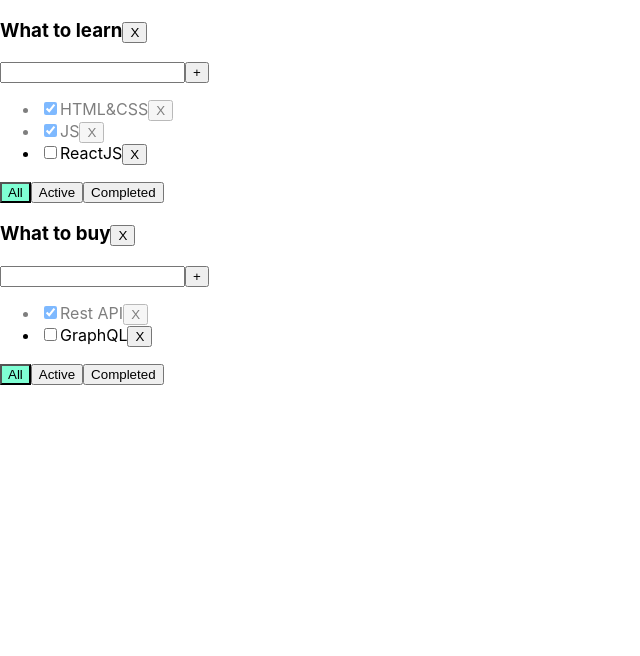
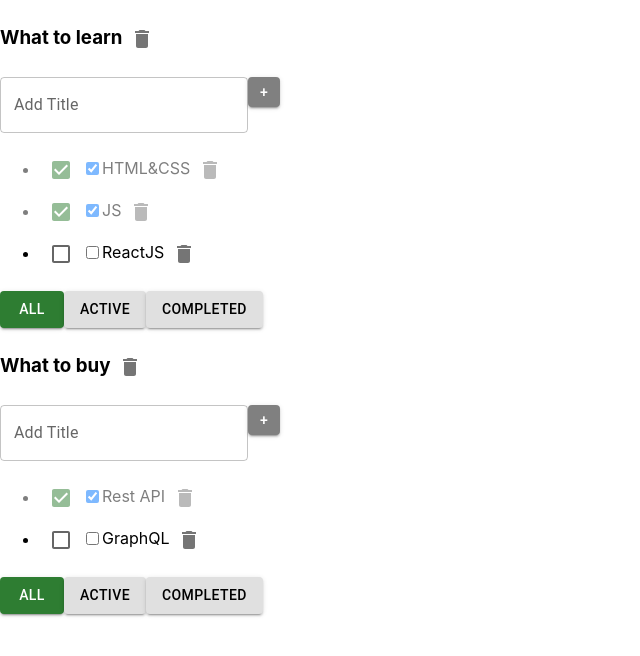
Before and after one commit to kirillApatski/todoList, a React (Create React App) app: page / in a window 1280 px wide. Shown: the top 656 px of the page, without its empty margins (0-640 px from the left). Built offline with nearby package versions, Linux system fonts and the light colour scheme.

Commit message:
added Material UI and refactoring Checkbox / input

```diff
--- a/src/App.tsx
+++ b/src/App.tsx
@@ -43,9 +43,6 @@
         tasks[todolistId] = todolistTasks.filter(task => task.id !== id)
         setTasks({...tasks})
     }
-    const changeFilter = (value: FilteredType, todolistId: string) => {
-        setTodolists(todolists.map(todo => todo.id === todolistId ? {...todo, filter: value} : todo))
-    }
     const addTasks = (title: string, todolistsId: string) => {
         let newTask = {
             id: v1(),
@@ -64,12 +61,6 @@
         }
         setTasks({...tasks})
     }
-    const changeTodolistTitle = (newTitle: string, todolistId: string) => {
-        setTodolists(todolists.map(todo => todo.id === todolistId ? {...todo, title: newTitle} : todo) )
-    }
-    const removeTodolist = (todolistId: string) => {
-        setTodolists(todolists.filter(todo => todo.id !== todolistId))
-    }
     const changeTaskTitle = (todolistId: string, id: string, newTitle: string) => {
         let todolistTasks = tasks[todolistId]
         let task = todolistTasks.find(task => task.id === id)
@@ -78,6 +69,17 @@
         }
         setTasks({...tasks})
     }
+
+    const changeFilter = (value: FilteredType, todolistId: string) => {
+        setTodolists(todolists.map(todo => todo.id === todolistId ? {...todo, filter: value} : todo))
+    }
+    const changeTodolistTitle = (newTitle: string, todolistId: string) => {
+        setTodolists(todolists.map(todo => todo.id === todolistId ? {...todo, title: newTitle} : todo) )
+    }
+    const removeTodolist = (todolistId: string) => {
+        setTodolists(todolists.filter(todo => todo.id !== todolistId))
+    }
+
     return (
         <div className="App">
 
--- a/src/Component/TodoList/Task/Task.tsx
+++ b/src/Component/TodoList/Task/Task.tsx
@@ -1,6 +1,8 @@
 import React, {FC} from 'react';
 import {EditableSpan} from "../../common/EditableSpan/EditableSpan";
 import {TaskType} from "../TodoList";
+import {Delete} from "@mui/icons-material";
+import {Checkbox, IconButton} from "@mui/material";
 
 type PropsTaskType = {
     task: TaskType
@@ -19,10 +21,14 @@
 
     return (
         <li key={task.id} className={task.isDone ? 'is-done' : ''}>
+            <Checkbox defaultChecked color="success" checked={task.isDone}
+                      onChange={(event) => changeTaskStatus(task.id, event.currentTarget.checked, todolistId)}/>
             <input type="checkbox" checked={task.isDone}
                    onChange={(event) => changeTaskStatus(task.id, event.currentTarget.checked, todolistId)}/>
             <EditableSpan value={task.title} onChange={onChangeTaskTitleHandler}/>
-            <button onClick={() => removeTask(task.id, todolistId)}>X</button>
+            <IconButton aria-label="delete" onClick={() => removeTask(task.id, todolistId)}>
+                <Delete/>
+            </IconButton>
         </li>
     );
 };
--- a/src/Component/TodoList/TodoList.tsx
+++ b/src/Component/TodoList/TodoList.tsx
@@ -3,6 +3,8 @@
 import AddItemForm from "../common/AddItemForm/AddItemForm";
 import {EditableSpan} from "../common/EditableSpan/EditableSpan";
 import {Task} from "./Task/Task";
+import {Button, IconButton} from "@mui/material";
+import { Delete } from '@mui/icons-material'
 
 type TodoListPropsType = {
     title: string
@@ -41,7 +43,6 @@
     const addTaskHandler = (title: string) => {
         addTasks(title, todolistId)
     }
-
     const onFilterClickHandler = (filet: FilteredType) => {
         changeFilter(filet, todolistId)
     }
@@ -52,7 +53,9 @@
         <div>
             <h3>
                 <EditableSpan value={title} onChange={onChangeTodolistTitle}/>
-                <button onClick={() => removeTodolist(todolistId)}>X</button>
+                <IconButton aria-label="delete" onClick={() => removeTodolist(todolistId)}>
+                    <Delete/>
+                </IconButton>
             </h3>
             <div>
                 <AddItemForm callback={addTaskHandler}/>
@@ -62,6 +65,7 @@
 
                     return (
                         <Task
+                            key={task.id}
                             todolistId={todolistId}
                             task={task}
                             removeTask={removeTask}
@@ -72,15 +76,9 @@
                 })}
             </ul>
             <div>
-                <button className={filter === 'all' ? 'active-filter' : ''}
-                        onClick={() => onFilterClickHandler('all')}>All
-                </button>
-                <button className={filter === 'active' ? 'active-filter' : ''}
-                        onClick={() => onFilterClickHandler('active')}>Active
-                </button>
-                <button className={filter === 'completed' ? 'active-filter' : ''}
-                        onClick={() => onFilterClickHandler('completed')}>Completed
-                </button>
+                <Button variant="contained" color={filter === 'all' ? 'success' : 'inherit'} onClick={() => onFilterClickHandler('all')}>All</Button>
+                <Button variant="contained" color={filter === 'active' ? 'success' : 'inherit'} onClick={() => onFilterClickHandler('active')}>Active</Button>
+                <Button variant="contained" color={filter === 'completed' ? 'success' : 'inherit'} onClick={() => onFilterClickHandler('completed')}>Completed</Button>
             </div>
         </div>
     );
--- a/src/Component/common/AddItemForm/AddItemForm.tsx
+++ b/src/Component/common/AddItemForm/AddItemForm.tsx
@@ -1,4 +1,5 @@
 import React, {ChangeEvent, FC, KeyboardEvent, useState} from 'react';
+import {Button, TextField} from "@mui/material";
 
 type AddItemFormPropsType = {
     callback: (title: string) => void
@@ -22,20 +23,29 @@
 
     const onKeyDownHandler = (event: KeyboardEvent<HTMLInputElement>) => {
         setError(null)
-        if (event.key === 'Enter'){
+        if (event.key === 'Enter') {
             addItem()
         }
     }
 
     return (
         <div>
-            <input
+            <TextField
+                id="outlined-basic"
+                label="Add Title"
+                variant="outlined"
                 value={title}
                 onChange={onChangeHandler}
                 onKeyDown={onKeyDownHandler}
                 className={error ? 'error' : ''}
             />
-            <button onClick={addItem}>+</button>
+            <Button style={{
+                maxWidth: '30px',
+                minWidth: '30px',
+                maxHeight: '30px',
+                minHeight: '30px',
+                backgroundColor: 'grey'
+            }} onClick={addItem} variant="contained">+</Button>
             {error && <div className='error-message'>{error}</div>}
         </div>
     );
--- a/src/Component/common/EditableSpan/EditableSpan.tsx
+++ b/src/Component/common/EditableSpan/EditableSpan.tsx
@@ -1,4 +1,5 @@
 import React, {ChangeEvent, FC, useState} from 'react';
+import {TextField} from "@mui/material";
 
 type EditableSpanType = {
     value: string
@@ -28,6 +29,7 @@
     }
 
     return editMode
-        ? <input value={title} onChange={changeTitle} onBlur={activateViewMode} autoFocus/>
+        ? <TextField id="outlined-basic" label="Outlined" variant="outlined" value={title} onChange={changeTitle}
+                     onBlur={activateViewMode} autoFocus/>
         : <span onDoubleClick={activateEditMode}>{value}</span>
 };
```
Also changed, not shown: package.json (+18 -11 lines), 1 other file (tests, documents, lock files or other folders).
